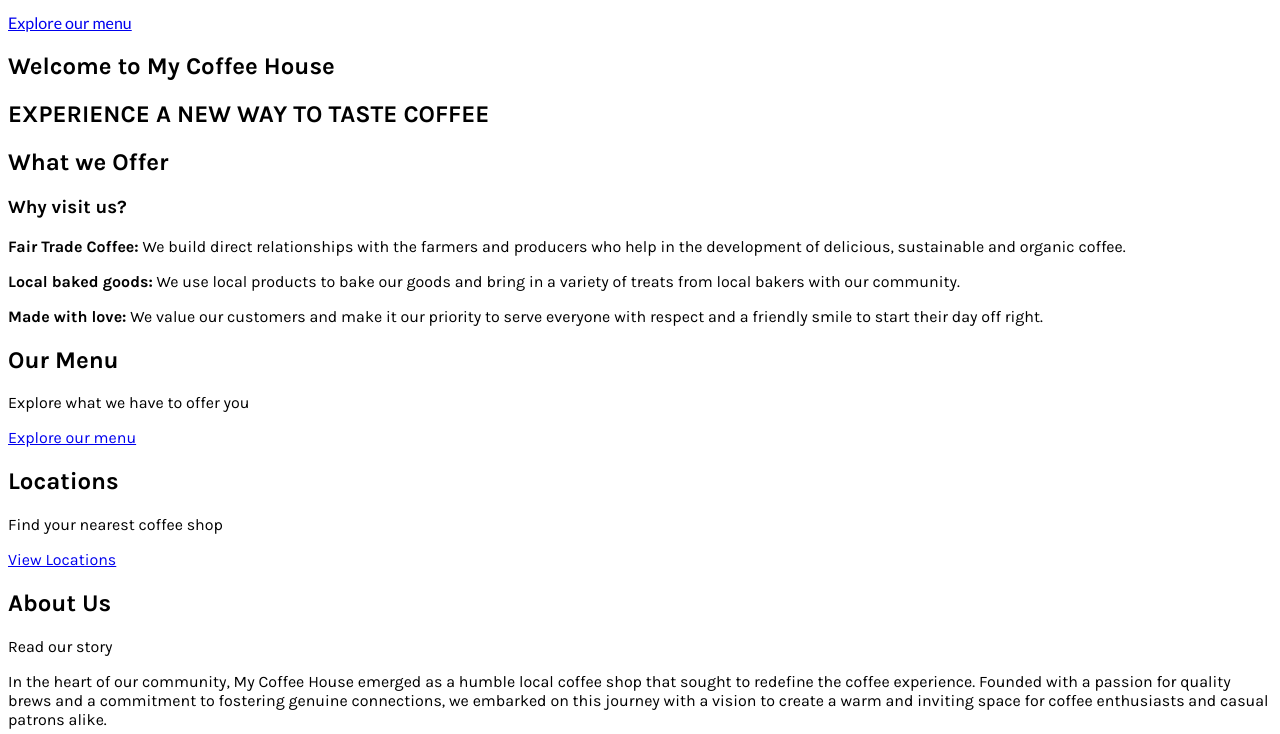
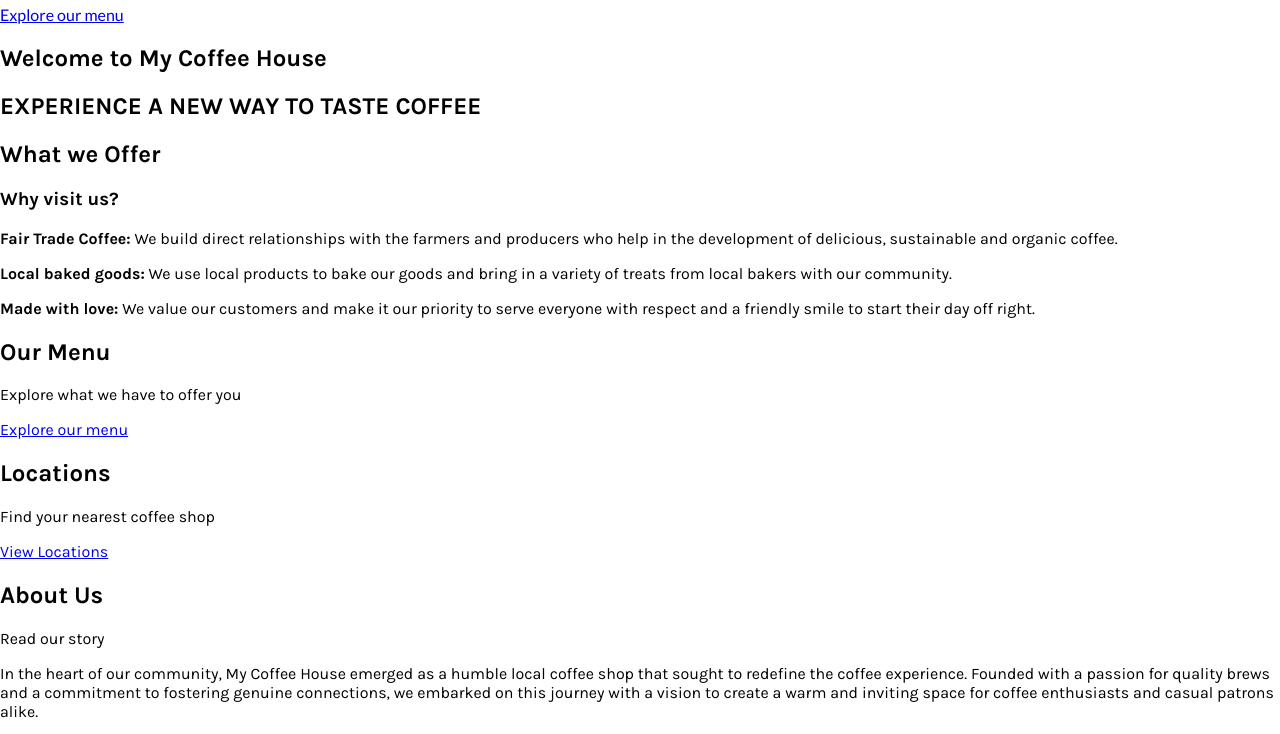
Before and after one commit to apsilao/mtm6201-midterm, a plain HTML site: page index.html in a window 1280 px wide. Shown: the part 211-945 px from the top of the page. Drawn offline with Linux system fonts and the light colour scheme.

Commit message:
Remove margin and padding

```diff
--- a/css/styles.css
+++ b/css/styles.css
@@ -1,10 +1,19 @@
+body,
+nav,
+ul {
+    margin: 0;
+    padding: 0;
+}
+
 body {
     font-family: Karla, sans-serif;
 }
 
-header, nav {
+header,
+nav {
     font-family: Lato, sans-serif;
 }
+
 nav {
     background-color: #000;
     color: white;
@@ -13,14 +22,17 @@ nav {
     justify-content: space-between;
     align-items: center;
 }
+
 nav ul {
     list-style-type: none;
     display: flex;
     margin: 0;
 }
+
 nav ul li {
     margin: 0 50px;
 }
+
 nav ul li a {
     color: white;
     text-decoration: none;
```
